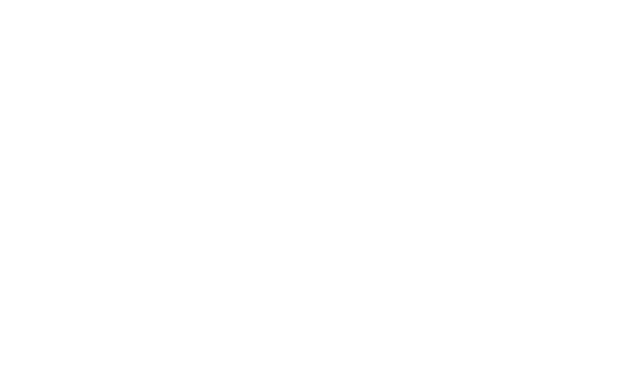
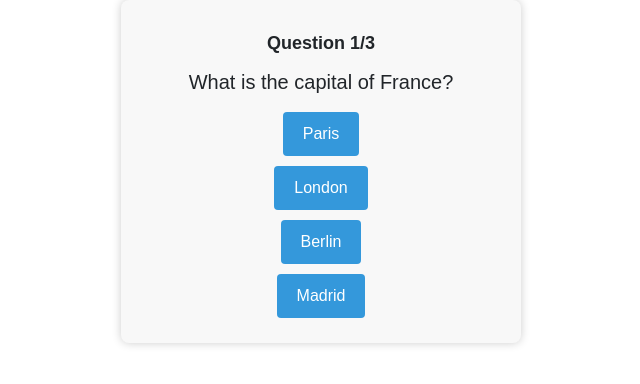
Before and after one commit to sarvaSanjay/AcademicWeapon, a React (Create React App) app in the folder quizeme/: page /Quiz in a window 1280 px wide. Before the commit this address had no page. Shown: the top 384 px of the page, without its empty margins (319-959 px from the left). Built offline with nearby package versions, Linux system fonts and the light colour scheme.

Commit message:
added the Quiz component which works

```diff
--- /dev/null
+++ b/quizeme/src/Quiz.css
@@ -0,0 +1,53 @@
+/* Quiz Container */
+.quiz-container {
+    background-color: #f8f8f8;
+    padding: 20px;
+    border-radius: 8px;
+    box-shadow: 0 0 10px rgba(0, 0, 0, 0.2);
+    text-align: center;
+    max-width: 400px;
+    margin: 0 auto;
+    font-family: Arial, sans-serif;
+}
+
+/* Score Container */
+.score-container {
+    font-size: 24px;
+    margin-top: 20px;
+}
+
+/* Question Number */
+.question-number {
+    font-size: 18px;
+    font-weight: bold;
+    margin: 10px 0;
+}
+
+/* Question Text */
+.question-text {
+    font-size: 20px;
+    margin: 10px 0;
+}
+
+/* Answer Options */
+.answer-options {
+    display: flex;
+    flex-direction: column;
+    align-items: center;
+}
+
+/* Option Button */
+.option-button {
+    background-color: #3498db;
+    color: #fff;
+    border: none;
+    border-radius: 4px;
+    padding: 10px 20px;
+    margin: 5px;
+    cursor: pointer;
+}
+
+/* Hover and Active State for Option Button */
+.option-button:hover, .option-button:active {
+    background-color: #2980b9;
+}
--- a/quizeme/src/components/App.js
+++ b/quizeme/src/components/App.js
@@ -1,5 +1,6 @@
 import '../App.css';
 import Home from './Home';
+import Quiz from './Quiz';
 import Flashcard from "./Flashcard";
 import {
     BrowserRouter as Router,
@@ -13,6 +14,7 @@
     <Router>
         <Routes>
             <Route path='/' element={<Home />}></Route>
+            <Route path='/Quiz' element={<Quiz />}></Route>
          </Routes>
     </Router>
   );
--- /dev/null
+++ b/quizeme/src/components/Quiz.jsx
@@ -0,0 +1,65 @@
+import React, { useState } from 'react';
+import '../Quiz.css'; // Import your CSS file
+
+function Quiz() {
+    const [questions, setQuestions] = useState([
+        {
+            question: 'What is the capital of France?',
+            options: ['Paris', 'London', 'Berlin', 'Madrid'],
+            answer: 'Paris'
+        },
+        {
+            question: 'What is the largest planet in our solar system?',
+            options: ['Jupiter', 'Saturn', 'Neptune', 'Earth'],
+            answer: 'Jupiter'
+        },
+        {
+            question: 'What is the smallest country in the world?',
+            options: ['Monaco', 'Vatican City', 'San Marino', 'Liechtenstein'],
+            answer: 'Vatican City'
+        }
+    ]);
+
+    const [currentQuestion, setCurrentQuestion] = useState(0);
+    const [showScore, setShowScore] = useState(false);
+    const [score, setScore] = useState(0);
+
+    const handleAnswerOptionClick = (answer) => {
+        if (answer === questions[currentQuestion].answer) {
+            setScore(score + 1);
+        }
+
+        const nextQuestion = currentQuestion + 1;
+        if (nextQuestion < questions.length) {
+            setCurrentQuestion(nextQuestion);
+        } else {
+            setShowScore(true);
+        }
+    };
+
+    return (
+        <div className="quiz-container">
+            {showScore ? (
+                <div className="score-container">
+                    You scored {score} out of {questions.length}
+                </div>
+            ) : (
+                <div>
+                    <div className="question-number">
+                        Question {currentQuestion + 1}/{questions.length}
+                    </div>
+                    <div className="question-text">{questions[currentQuestion].question}</div>
+                    <div className="answer-options">
+                        {questions[currentQuestion].options.map((option) => (
+                            <button onClick={() => handleAnswerOptionClick(option)} className="option-button">
+                                {option}
+                            </button>
+                        ))}
+                    </div>
+                </div>
+            )}
+        </div>
+    );
+}
+
+export default Quiz;
```
